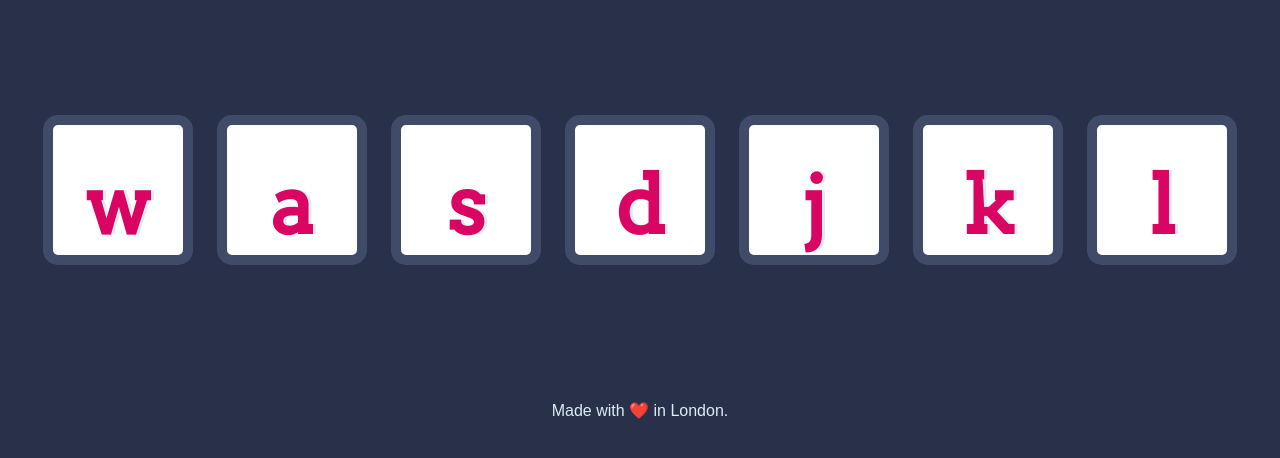
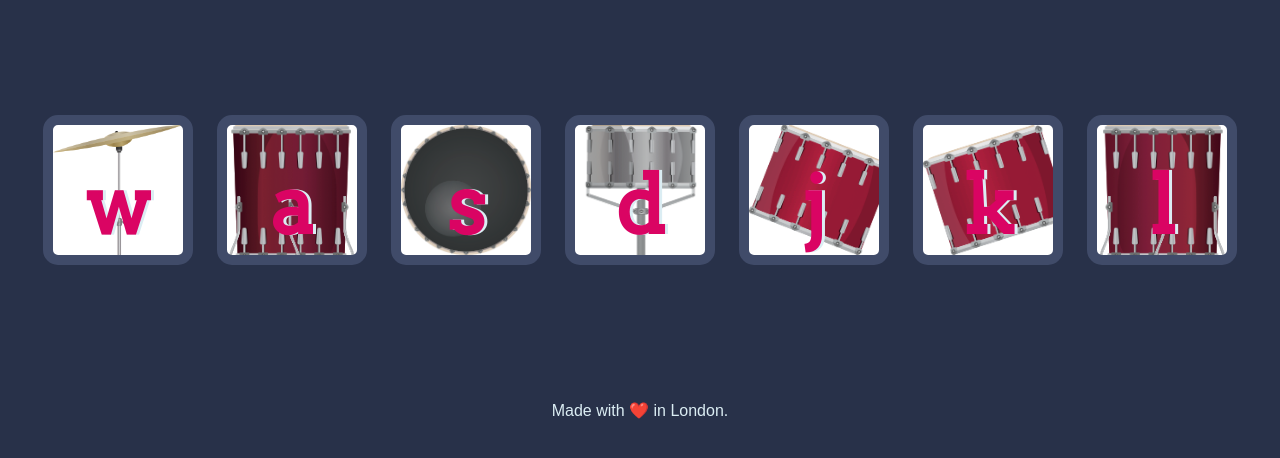
Before and after one commit to BalasaitejaG/Udemy_Course, a plain HTML site: page Section-18/Drum Kit Starting Files/index.html in a window 1280 px wide. Shown: the part 174-632 px from the top of the page. Drawn offline with Linux system fonts and the light colour scheme.

Commit message:
add background-images for drums

```diff
--- a/Section-18/Drum Kit Starting Files/styles.css
+++ b/Section-18/Drum Kit Starting Files/styles.css
@@ -5,43 +5,49 @@ body {
 
 h1 {
   font-size: 5rem;
-  color: #DBEDF3;
+  color: #dbedf3;
   font-family: "Arvo", cursive;
-  text-shadow: 3px 0 #DA0463;
-
+  text-shadow: 3px 0 #da0463;
 }
 
 footer {
-  color: #DBEDF3;
+  color: #dbedf3;
   font-family: sans-serif;
 }
 
 .w {
-
+  background-image: url("images/crash.png");
+  background-size: cover;
 }
 
 .a {
-
+  background-image: url("images/tom4.png");
+  background-size: cover;
 }
 
 .s {
-
+  background-image: url("images/kick.png");
+  background-size: cover;
 }
 
 .d {
-
+  background-image: url("images/snare.png");
+  background-size: cover;
 }
 
 .j {
-
+  background-image: url("images/tom1.png");
+  background-size: cover;
 }
 
 .k {
-
+  background-image: url("images/tom2.png");
+  background-size: cover;
 }
 
 .l {
-
+  background-image: url("images/tom3.png");
+  background-size: cover;
 }
 
 .set {
@@ -54,7 +60,7 @@ footer {
 }
 
 .pressed {
-  box-shadow: 0 3px 4px 0 #DBEDF3;
+  box-shadow: 0 3px 4px 0 #dbedf3;
   opacity: 0.5;
 }
 
@@ -64,13 +70,13 @@ footer {
 
 .drum {
   outline: none;
-  border: 10px solid #404B69;
+  border: 10px solid #404b69;
   font-size: 5rem;
-  font-family: 'Arvo', cursive;
+  font-family: "Arvo", cursive;
   line-height: 2;
   font-weight: 900;
-  color: #DA0463;
-  text-shadow: 3px 0 #DBEDF3;
+  color: #da0463;
+  text-shadow: 3px 0 #dbedf3;
   border-radius: 15px;
   display: inline-block;
   width: 150px;
```
